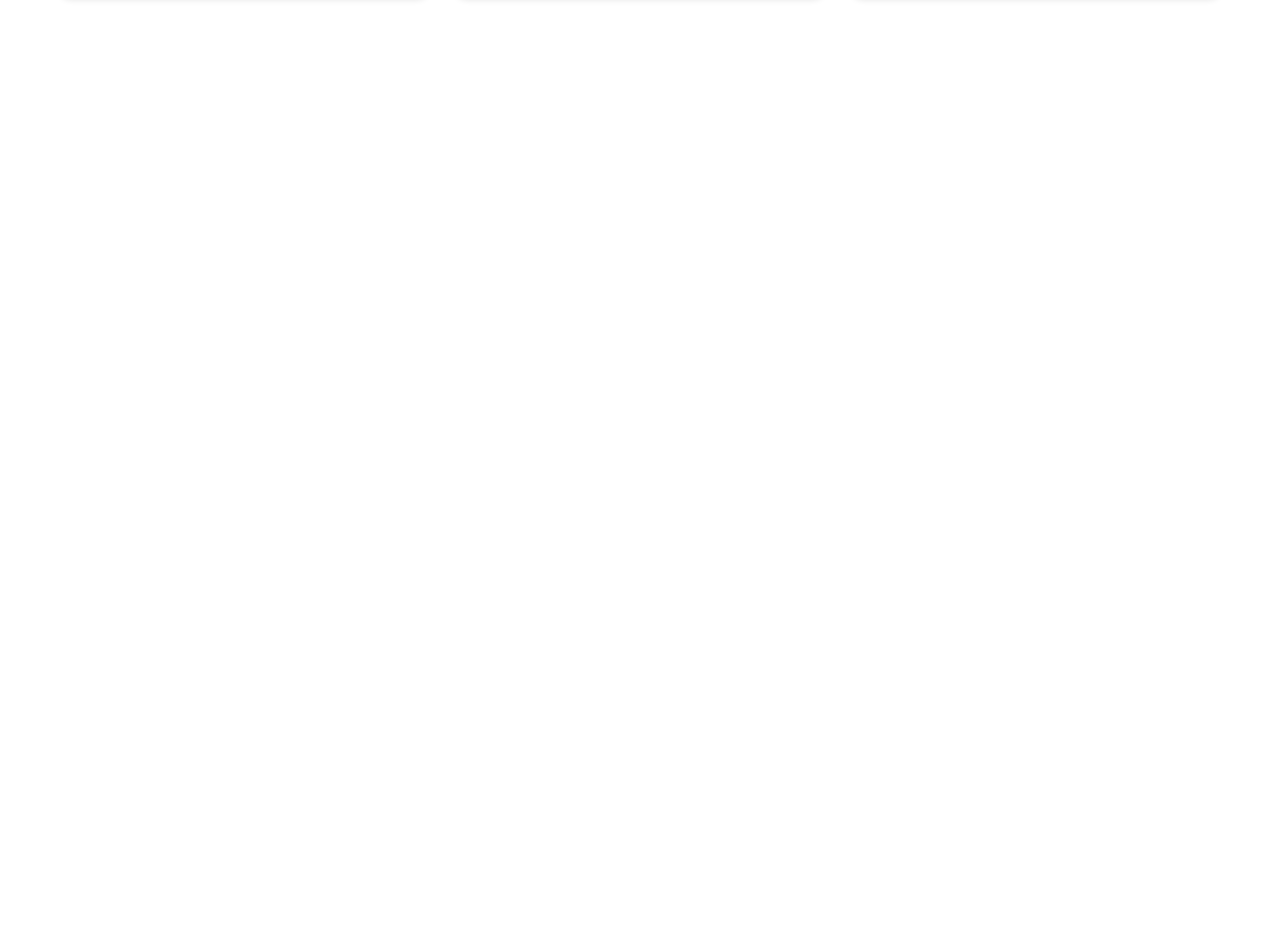
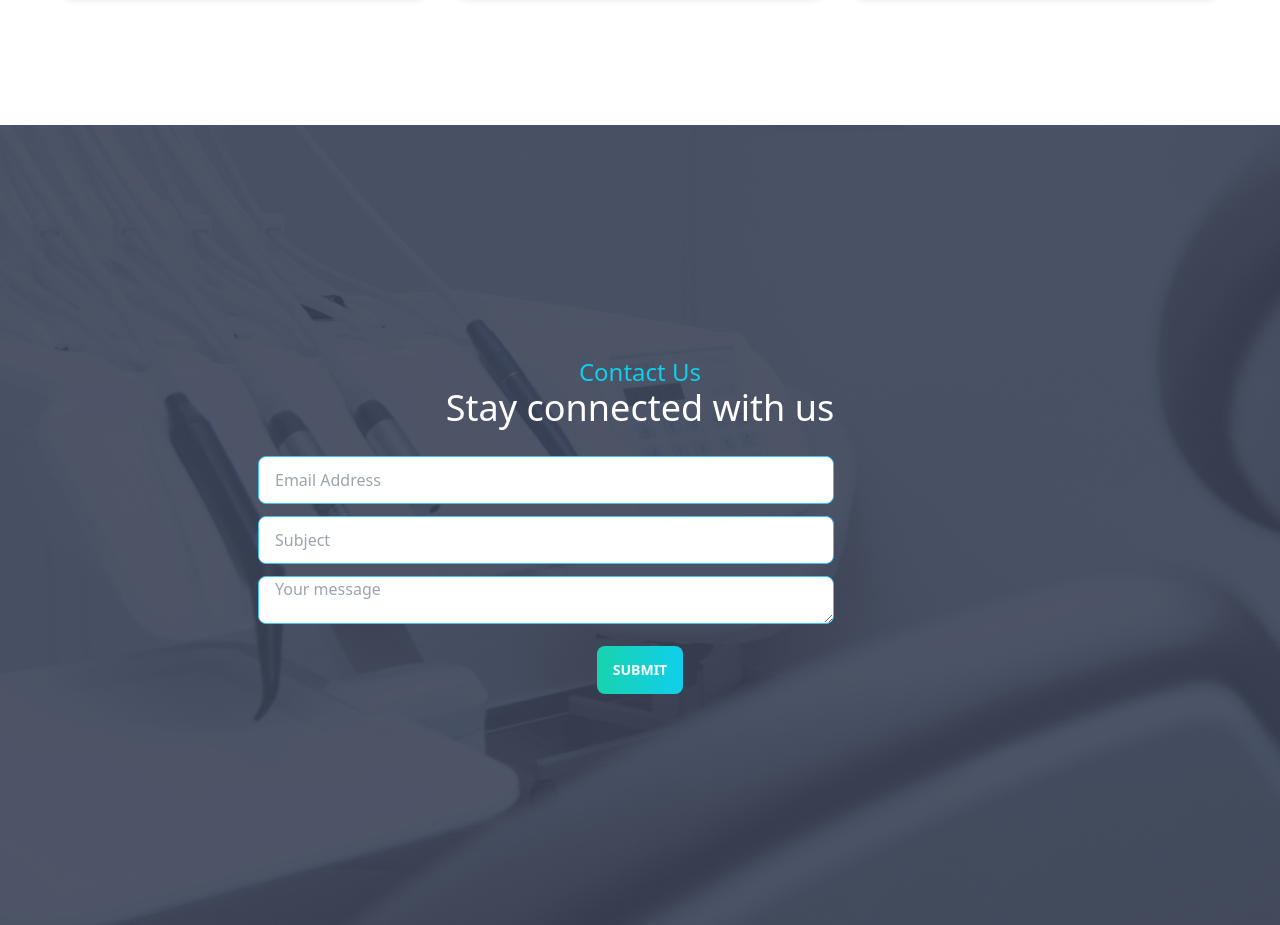
Before and after one commit to HasibAliOpu/doctor-portal, a React (Create React App) app: page / in a window 1280 px wide. Shown: the part 3800-4725 px from the top of the page. Before the commit the page ends 3925 px from the top, so only its background shows below. Built offline with nearby package versions, Linux system fonts and the light colour scheme.

Commit message:
added contact form on home page

```diff
--- /dev/null
+++ b/src/Pages/Home/ContactForm.js
@@ -0,0 +1,37 @@
+import React from "react";
+import appointment from "../../assets/images/appointment.png";
+import GradientButton from "../Shared/GradientButton";
+
+const ContactForm = () => {
+  return (
+    <div
+      style={{ backgroundImage: `url(${appointment})` }}
+      className="min-h-screen flex flex-col justify-center items-center gap-2"
+    >
+      <div className="text-center mb-5 px-3 lg:px-0">
+        <h3 className="text-primary text-2xl">Contact Us</h3>
+        <h1 className="text-white text-4xl">Stay connected with us</h1>
+      </div>
+      <form className="px-8 lg:px-0">
+        <input
+          type="email"
+          placeholder="Email Address"
+          className="input input-bordered input-info w-full max-w-xl"
+        />
+        <input
+          type="text"
+          placeholder="Subject"
+          className="input input-bordered input-info w-full max-w-xl my-3"
+        />
+        <textarea
+          type="text"
+          placeholder="Your message"
+          className="input input-bordered input-info w-full max-w-xl mb-2"
+        />
+      </form>
+      <GradientButton>Submit</GradientButton>
+    </div>
+  );
+};
+
+export default ContactForm;
--- a/src/Pages/Home/Home.js
+++ b/src/Pages/Home/Home.js
@@ -4,6 +4,7 @@
 import Info from "./Info";
 import Services from "./Services";
 import PatientReviews from "./PatientReviews";
+import ContactForm from "./ContactForm";
 
 const Home = () => {
   return (
@@ -13,6 +14,7 @@
       <Services />
       <MakeAppointment />
       <PatientReviews />
+      <ContactForm />
     </div>
   );
 };
```
